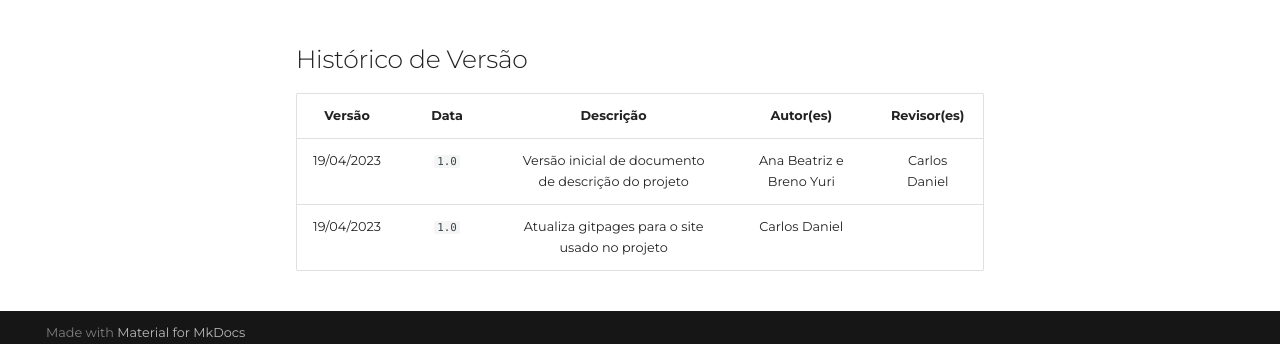
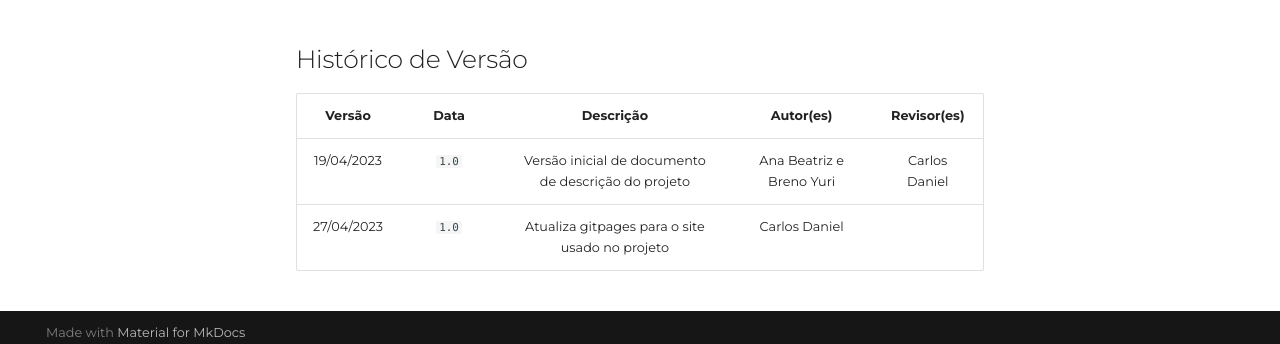
Before and after one commit to Interacao-Humano-Computador/2023.1-Agiel, an MkDocs documentation site: the page built from docs/index.md, in a window 1280 px wide and 900 px high, scrolled down 1240 px. Shown: the part 545-889 px from the top of the window. Built offline with MkDocs 1.6.1 and Material for MkDocs 9.7.7, drawn with Linux system fonts in a browser that asks for light colours; some web fonts are replaced; comment, search, counter and statistics services are not loaded.

Commit message:
docs: atualiza gitpages

```diff
--- a/docs/index.md
+++ b/docs/index.md
@@ -28,4 +28,4 @@ Para mais informoções sobre o projeto acesse a nossa [Wiki](https://interacao-
 |   Versão   | Data  |                      Descrição                      |    Autor(es)     |  Revisor(es)  |
 | :--------: | :---: | :-------------------------------------------------: | :--------------: | :-----------: |
 | 19/04/2023 | `1.0` | Versão inicial de documento de descrição do projeto | Ana Beatriz e Breno Yuri | Carlos Daniel |
-| 19/04/2023 | `1.0` | Atualiza gitpages para o site usado no projeto | Carlos Daniel |  |
+| 27/04/2023 | `1.0` | Atualiza gitpages para o site usado no projeto | Carlos Daniel |  |
```
